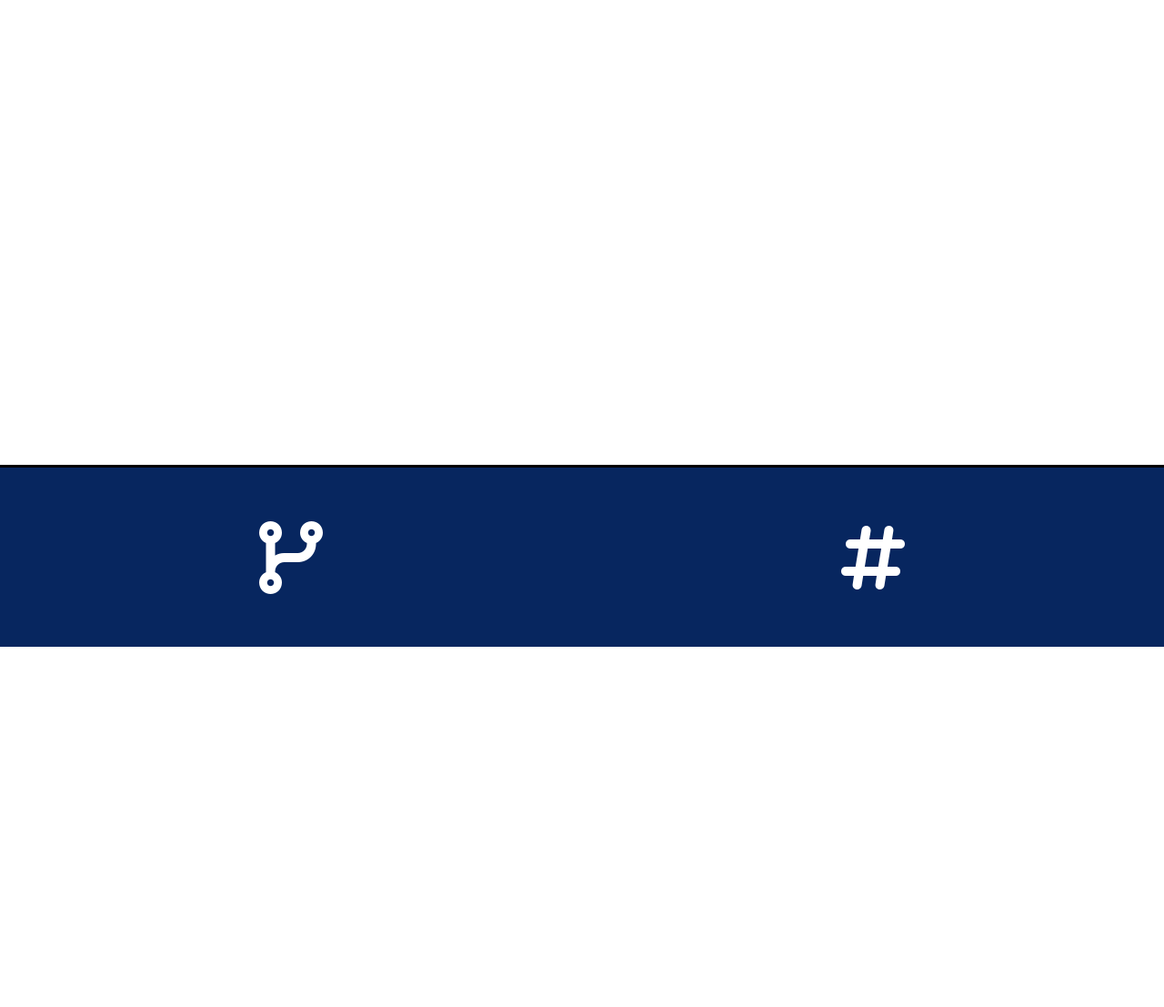
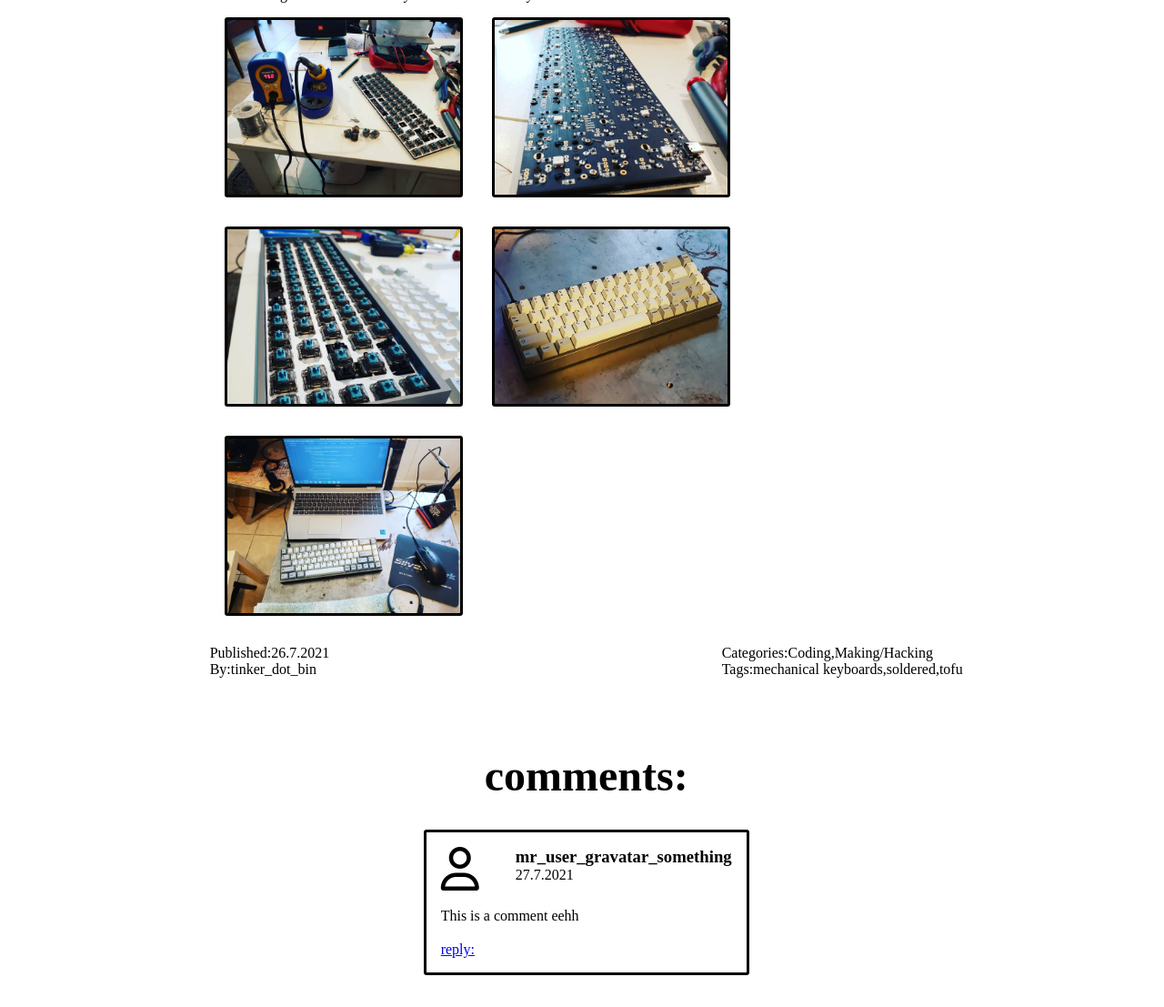
Before and after one commit to funcyChaos/a-reilly.dev, a plain HTML site: page blog-post.html in a window 1280 px wide. Shown: the part 431-1538 px from the top of the page at 91% size. Before the commit the page ends 1142 px from the top, so only its background shows below. Drawn offline with Linux system fonts and the light colour scheme.

Commit message:
Adding a lot of messy css I'd like to fix this eventually/soon, but for now it's functional almost done with the blog post, who knew this would be the hardest thing to do

```diff
--- a/blog-post.html
+++ b/blog-post.html
@@ -25,7 +25,7 @@
 	</head>
 
 	<body>
-		<div class="grid-container">
+		<div class="grid-container-post">
 			<!-- NAV BAR -->
 			<nav class="nav-cell" id="nav-cell-change">
 				<!-- <i class="fab fa-github-alt fa-2x"></i> -->
@@ -38,10 +38,10 @@
 					</form>
 					<ul>
 						<li>
-							<a href="index.html" class="current-nav">&lthome&gt</a>
+							<a href="index.html">&lthome&gt</a>
 						</li>
 						<li>
-							<a href="blog.html">&ltblog&gt</a>
+							<a href="blog.html" class="current-nav">&ltblog&gt</a>
 						</li>
 						<li>
 							<a href="#">&ltabout&gt</a>
@@ -57,7 +57,7 @@
 
 			</nav>
 
-			<main class="main-content-cell column">
+			<main class="main-content-cell column blog">
 				<h1>&lta-keyboard?&gt</A></h1>
 
 				<p>This project was born out of coding, and involved a little bit of coding as well. So I had to categorize it as both making and coding, I’m sure you can forgive me 😀</p>
@@ -74,6 +74,43 @@
 				<p>Before I knew it I was on a mechanical keyboard FaceBook group asking about switches, and websites to order from. Next I had my case and board and was already testing switches looking for the perfect one. I settled on the Durock T1’s and ordered enough to do a keyboard and a half.</p>
 
 				<p>I never thought I would love a keyboard so much in my life.</p>
+
+				<div class="gallery">
+					<img src="/images-blog-post/soldering.jpg" alt="soldering">
+					<img src="/images-blog-post/soldered.jpg" alt="soldered">
+					<img src="/images-blog-post/all-screwed-down.jpg" alt="assembled and screwed down">
+					<img src="/images-blog-post/all-finished.jpg" alt="all finished">
+					<img src="/images-blog-post/all-setup.jpg" alt="all setup">
+				</div>
+
+				<div class="flex justify-space-between">
+					<div class="column">
+						<p>Published:26.7.2021</p>
+						<p>By:tinker_dot_bin</p>
+					</div>
+					<div class="column">
+						<p>Categories:Coding,Making/Hacking</p>
+						<p>Tags:mechanical keyboards,soldered,tofu</p>
+					</div>
+				</div>
+
+				<h1 class="mt-5">comments:</h1>
+
+				<div class="flex justify-center">
+					<div class="flex justify-space-between wrap comment border">
+						<div class="column">
+							<i class="far fa-user fa-3x"></i>
+						</div>
+						<div class="column">
+							<h3>mr_user_gravatar_something</h3>
+							<p>27.7.2021</p>
+						</div>
+						<div class="column">
+							<p>This is a comment eehh</p>
+							<a href="#">reply:</a>
+						</div>
+					</div>
+				</div>
 			</main>
 
 			<footer class="footer-cell">
--- a/css/components/_grid-layouts.scss
+++ b/css/components/_grid-layouts.scss
@@ -81,7 +81,7 @@
 // **************************************************************************************************************
 // Page Template w/ No Sidebar
 
-.grid-container
+.grid-container-post
 {
 	margin-top: 10px;
 
@@ -93,14 +93,14 @@
 
 	gap: 8px;
 
-	grid-template-areas: grid-templates.$no-sidebar;
+	grid-template-areas: grid-templates.$post;
 }
 
 @media only screen and (max-width: variables.$large-breakpoint)
 {
 	.grid-container
 	{
-		grid-template-areas: grid-templates.$mobile-no-sidebar;
+		grid-template-areas: grid-templates.$mobile-post;
 	}
 }
 
--- a/css/components/_grid-templates.scss
+++ b/css/components/_grid-templates.scss
@@ -39,14 +39,14 @@ $mobile-sidebar:
 // **************************************************************************************************************
 // Page Template w/ No Sidebar
 
-$no-sidebar:
+$post:
   ". nav nav nav nav nav nav nav nav nav nav nav nav nav ."
 	". . . content content content content content content content content content . . ."
 	". . . content content content content content content content content content . . ."
 	"footer footer footer footer footer footer footer footer footer footer footer footer footer footer footer"
 ;
 
-$mobile-no-sidebar:
+$mobile-post:
   ". nav nav nav nav nav nav nav nav nav nav nav nav nav ."
 	". content content content content content content content content content content content content content ."
 	". content content content content content content content content content content content content content ."
--- a/css/components/_page-components.scss
+++ b/css/components/_page-components.scss
@@ -1,27 +1,32 @@
 @use '../src/mixins';
+@use '../src/variables';
 
 // ***********************************************
 // Specific Page Components
 
-.img-container-med
+// For Groups Of Images
+.gallery
 {
 	display: flex;
-	flex-direction: column;
 	flex-wrap: wrap;
-	justify-content: center;
-	align-self: flex-end;
-	width: 40%;
-
-	border-radius: .25rem;
-	box-shadow: 2px 2px 5px black;
-	background-color: black;
 
 	img
 	{
-		border-radius: .25rem;
+		width: 20vw;
+
+		margin: 1rem;
 	}
 }
 
+@media only screen and (max-width: variables.$large-breakpoint)
+{
+	.gallery img
+	{
+		width: 35vw;
+	}
+}
+
+// For Blog Post Excerpts
 .blog-preview
 {
 	display: flex;
@@ -36,17 +41,20 @@
 	text-align: center;
 	@include mixins.main-border;
 
+	// The Excerpt Div
 	.blog-excerpt
 	{
 		padding: 1rem;
 		font-size: 1rem;
 	}
 
+	// The Data Div
 	.blog-data
 	{
 		font-size: .8rem;
 	}
 
+	// Misc
 	img
 	{
 		height: 20vh;
@@ -61,3 +69,30 @@
 		margin-bottom: .2rem;
 	}
 }
+
+// Major Blog Container
+.blog
+{
+	h1
+	{
+		text-align: center;
+		font-size: 3rem;
+	}
+
+	.flex
+	{
+		margin-top: 1rem;
+	}
+
+	.comment
+	{
+		width: 20rem;
+		margin-bottom: 2rem;
+		padding: 1rem;
+	}
+
+	.column:nth-child(3) p
+	{
+		margin: 1.2em 0;
+	}
+}
--- a/css/style.scss
+++ b/css/style.scss
@@ -168,10 +168,21 @@
 	flex-direction: column;
 	flex-wrap: wrap;
 }
+
+.wrap
+{
+	flex-wrap: wrap;
+}
 // end display classes
 
 
 // organize classes
+
+.justify-center
+{
+	justify-content: center;
+}
+
 .justify-space-between
 {
 	justify-content: space-between;
@@ -209,7 +220,17 @@
 // ***********************************************
 // Mindless Classes
 
+.border
+{
+	@include mixins.main-border();
+}
+
 .p0
 {
 	padding: 0;
 }
+
+.mt-5
+{
+	margin-top: 5rem;
+}
```
Also changed, not shown: css/dist/style.css, images-blog-post/all-finished.jpg (added), images-blog-post/all-screwed-down.jpg (added), images-blog-post/all-setup.jpg (added), images-blog-post/soldered.jpg (added), images-blog-post/soldering.jpg (added), 1 other file.
